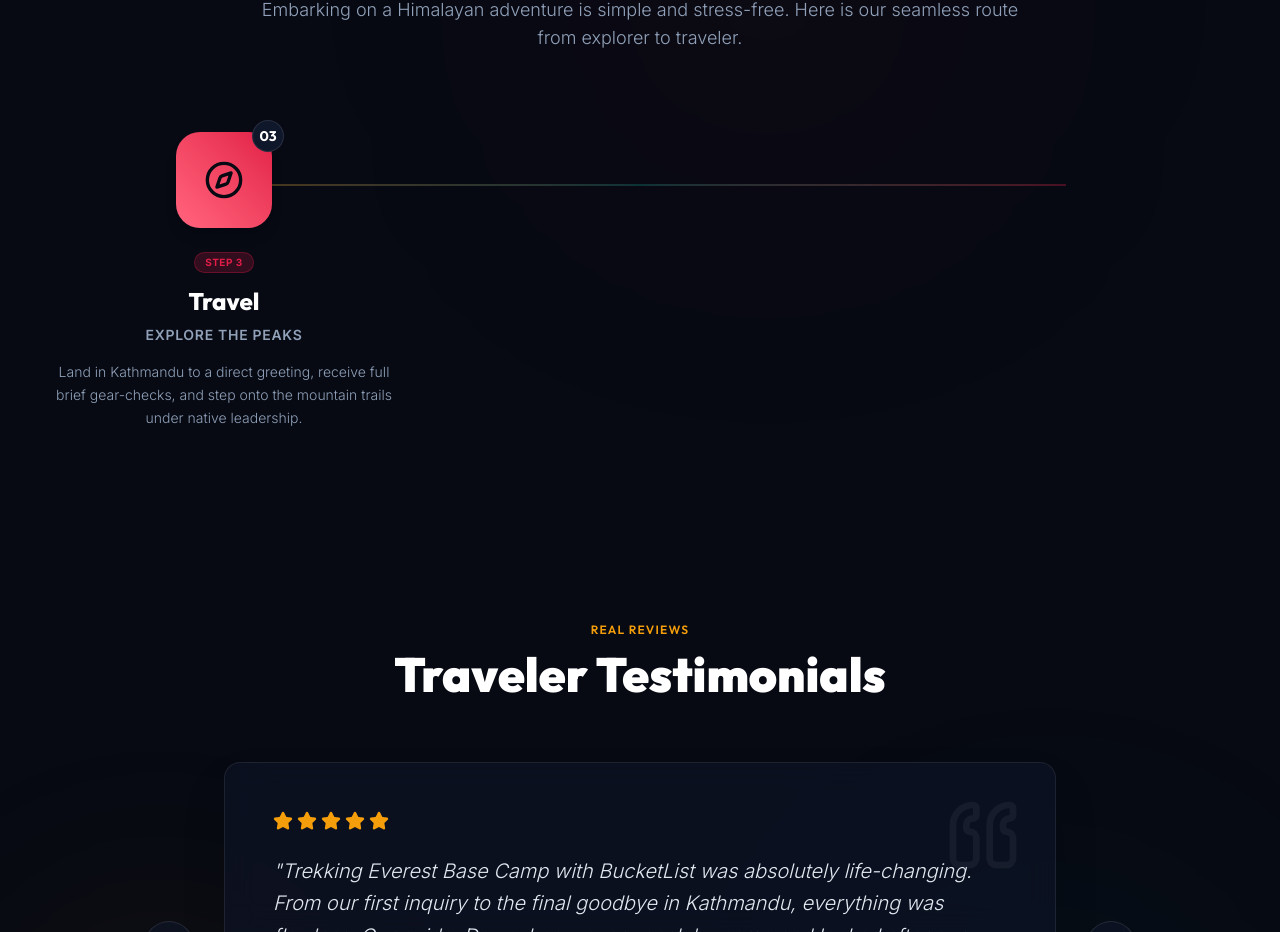
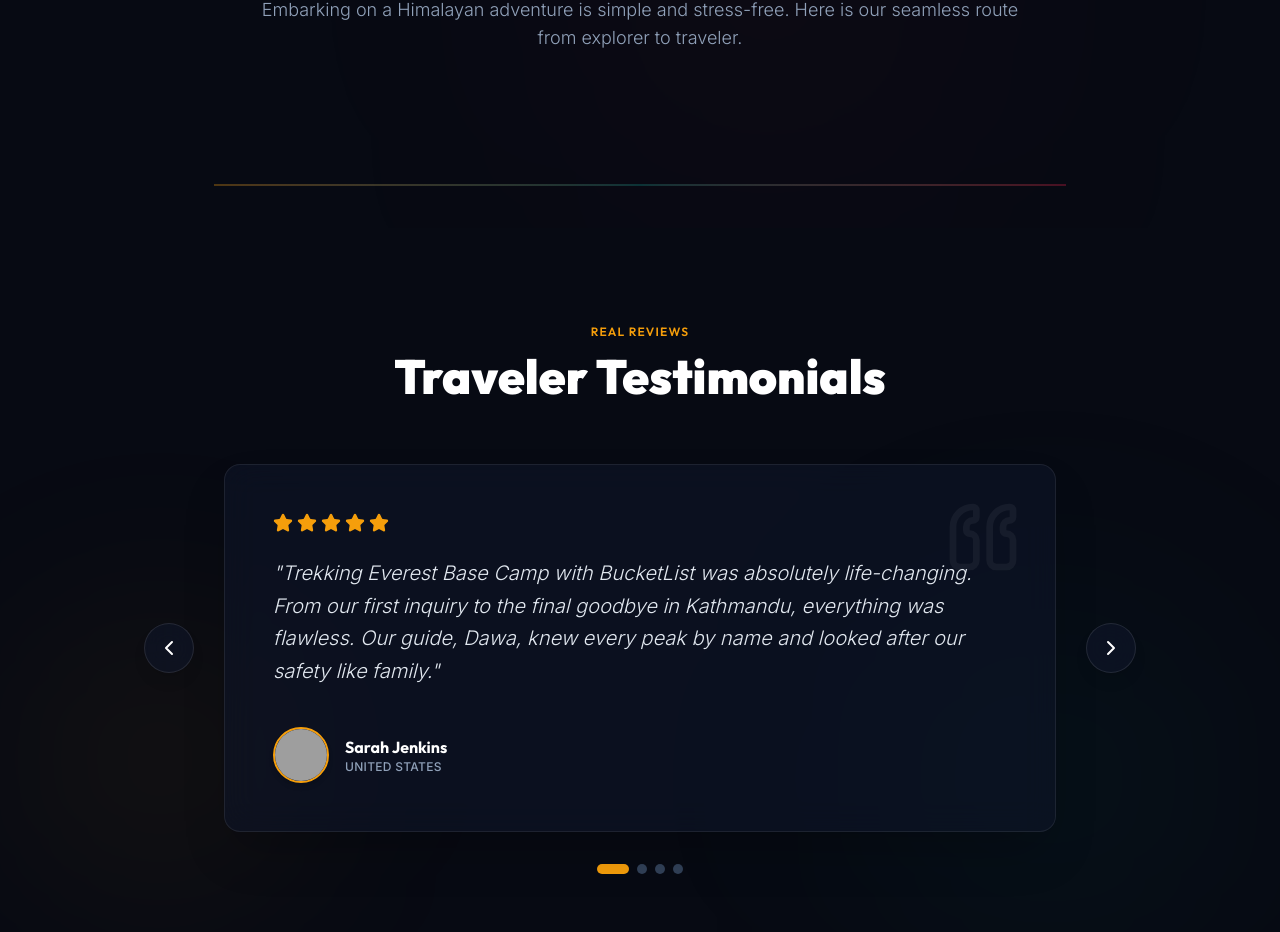
Before and after one commit to dipak560035/bucketlist-tourism, a React (Vite) app: page / in a window 1280 px wide. Shown: the part 4493-5425 px from the top of the page. Built offline with nearby package versions, Linux system fonts and the light colour scheme; grey boxes are pictures that could not be loaded.

Commit message:
Update HowItWorks.jsx

```diff
--- a/src/components/HowItWorks.jsx
+++ b/src/components/HowItWorks.jsx
@@ -6,15 +6,6 @@ export default function HowItWorks() {
   const steps = [
 
 
-    {
-      id: 3,
-      title: 'Travel',
-      subtitle: 'Explore the Peaks',
-      description: 'Land in Kathmandu to a direct greeting, receive full brief gear-checks, and step onto the mountain trails under native leadership.',
-      icon: Compass,
-      color: 'from-rose-400 to-nepal-crimson',
-      badgeColor: 'bg-nepal-crimson/20 text-nepal-crimson border-nepal-crimson/30',
-    },
   ];
 
   return (
```
